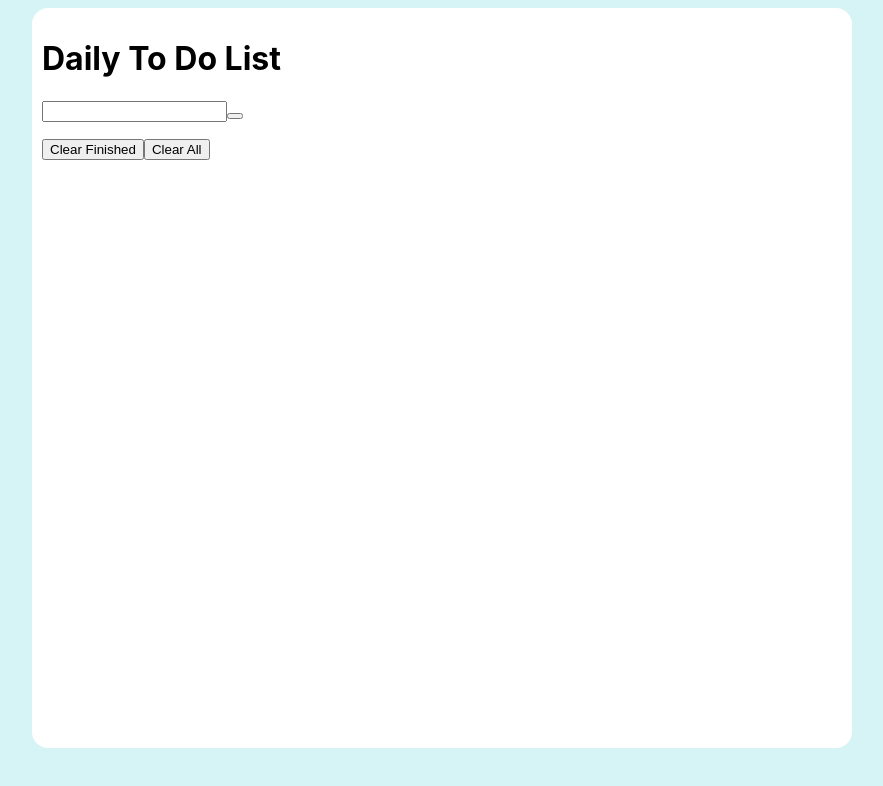
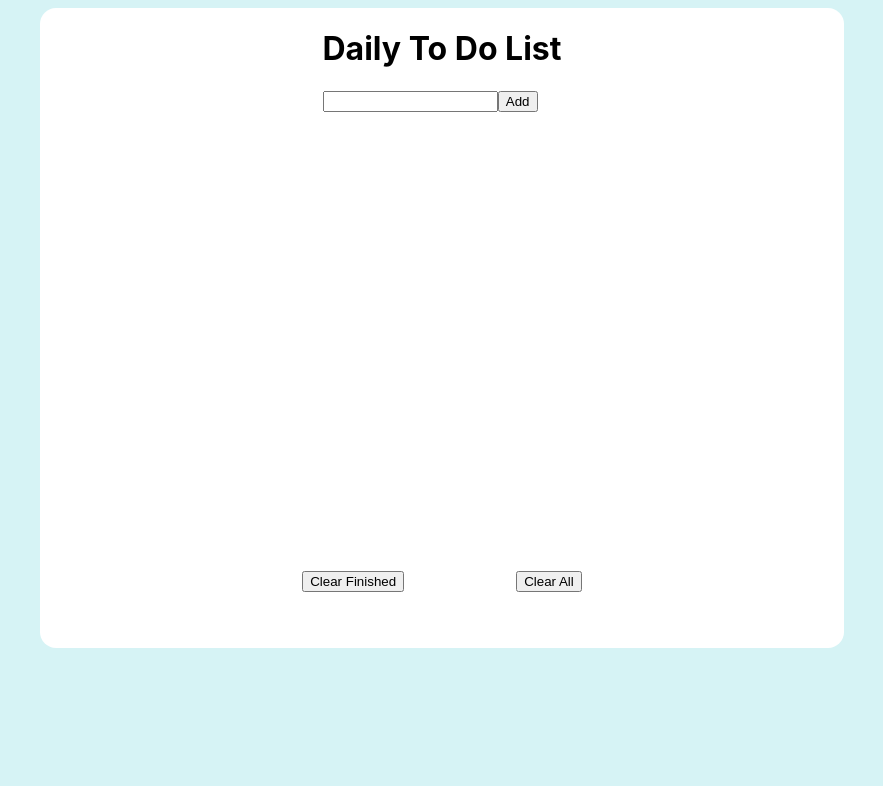
Before and after one commit to Galvez121/todo-list-app, a React (Create React App) app: page / in a window 1280 px wide. Shown: the top 786 px of the page, without its empty margins (198-1081 px from the left). Built offline with nearby package versions, Linux system fonts and the light colour scheme.

Commit message:
Style layout added

```diff
--- a/src/App.js
+++ b/src/App.js
@@ -52,8 +52,10 @@ export default function App() {
         onTodoItem={handleTodoItem}
         onHandleToggle={handleToggle}
       />
-      <Button onClick={handleDeleteCompleted}>Clear Finished</Button>
-      <Button onClick={handleResetButton}>Clear All</Button>
+      <div className="clearButtons">
+        <Button onClick={handleDeleteCompleted}>Clear Finished</Button>
+        <Button onClick={handleResetButton}>Clear All</Button>
+      </div>
     </main>
   );
 }
@@ -79,11 +81,15 @@ function ToDoForm({ todoItem, onTodoItem, onHandleToggle }) {
 
   return (
     <div>
-      <form onSubmit={handleSubmit}>
+      <form name="listItemForm" onSubmit={handleSubmit}>
         <h1>Daily To Do List</h1>
 
-        <input value={text} onChange={(e) => setText(e.target.value)} />
-        <button />
+        <input
+          className="textBar"
+          value={text}
+          onChange={(e) => setText(e.target.value)}
+        />
+        <button>Add</button>
         <ul>
           {todoItem.map((list) => (
             <TodoList
@@ -112,5 +118,9 @@ function TodoList({ listItem, onToggleItem }) {
 }
 
 function Button({ onClick, children }) {
-  return <button onClick={onClick}>{children}</button>;
+  return (
+    <button className="clearAllButton" type="button" onClick={onClick}>
+      {children}
+    </button>
+  );
 }
--- a/src/index.css
+++ b/src/index.css
@@ -8,10 +8,29 @@ body {
 }
 
 main {
+  display: flex;
+  flex-direction: column;
+  align-items: center;
+  justify-content: space-between;
+
   margin: 0 auto;
   background-color: white;
   border-radius: 1rem;
-  width: 100vh;
-  padding: 0.625rem;
-  height: 90vh;
+  width: 50vh;
+  /* padding: 0.625rem; */
+  height: 80vh;
+  padding-left: 16%;
+  padding-right: 16%;
 }
+
+.clearButtons > .clearAllButton {
+  margin-bottom: 20%;
+}
+
+.clearButtons > .clearAllButton + .clearAllButton {
+  margin-left: 7rem; /* Add margin only to the second button */
+}
+
+.textBar {
+  width: 70%;
+}
```
